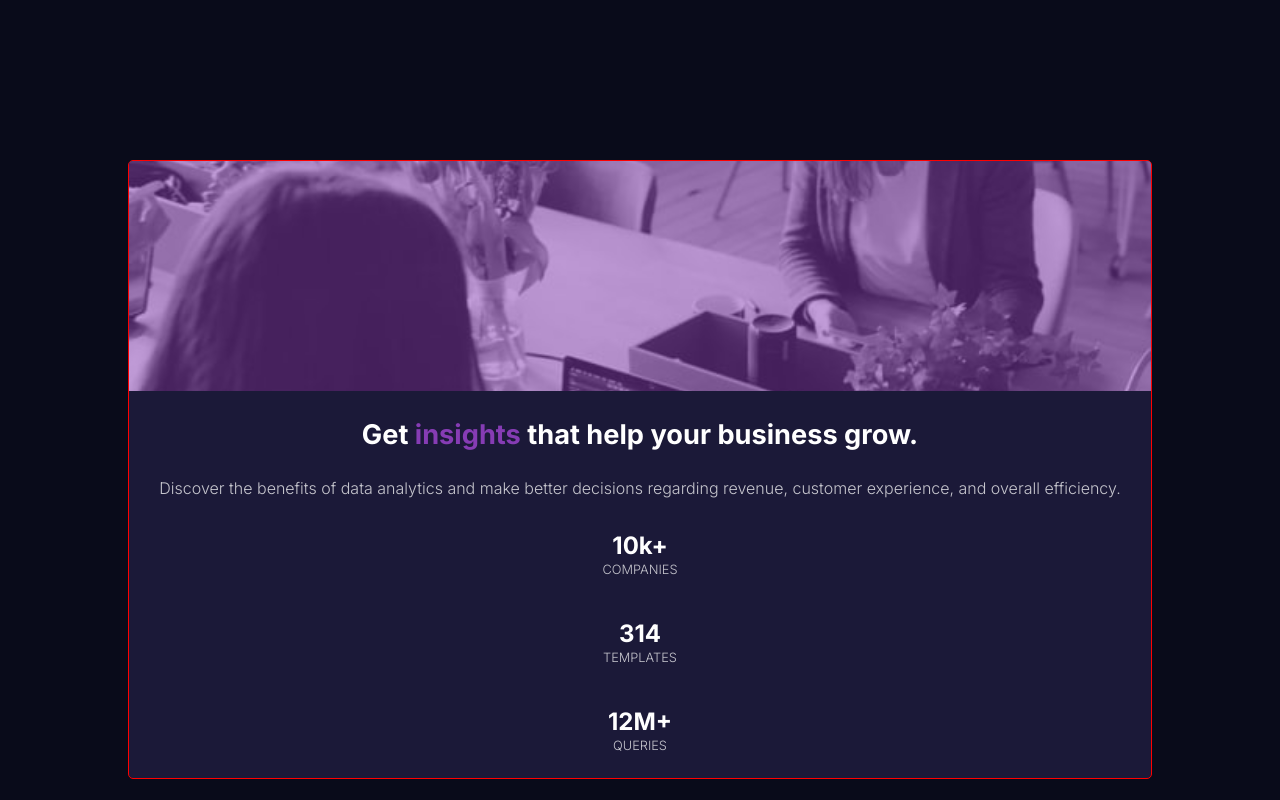
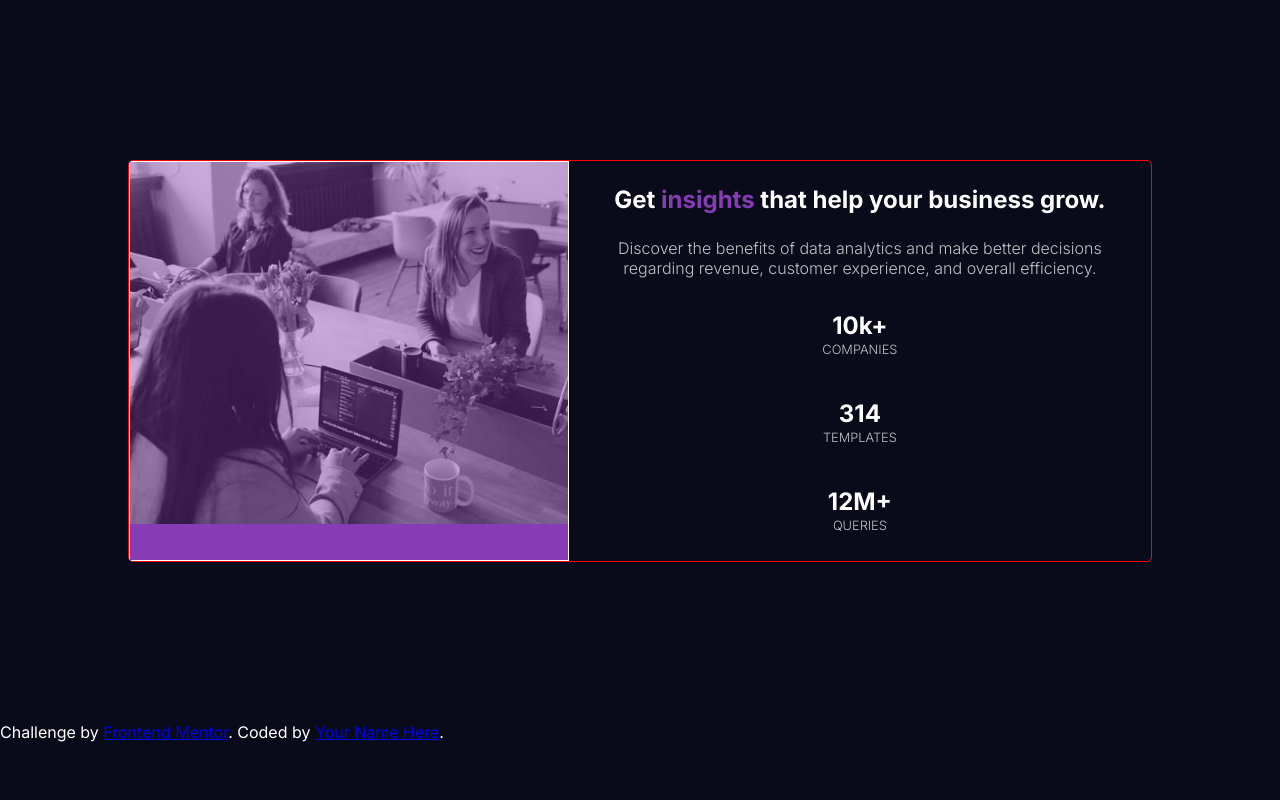
Before and after one commit to indigorose/stats_preview_card, a plain HTML site: page index.html in a window 1280 px wide. Shown: the top 800 px of the page. Drawn offline with Linux system fonts and the light colour scheme.

Commit message:
Fixing desktop imaging

```diff
--- a/index.html
+++ b/index.html
@@ -58,7 +58,7 @@
 			</div>
 		</main>
 
-		<div class="attribution">
+		<div class="attribution footer">
 			Challenge by
 			<a
 				href="https://www.frontendmentor.io?ref=challenge"
--- a/style.css
+++ b/style.css
@@ -71,32 +71,24 @@ body {
 	overflow: hidden;
 	display: flex;
 	flex-direction: column;
-	background-color: var(--color-2);
 }
 
-.card-image {
+.image {
+	background: var(--color-3);
+	overflow: hidden;
+	padding: 0;
+	height: 219px;
+}
+
+.image-header-mobile {
 	width: 100%;
-	height: 230px;
-	background: url(./images/image-header-mobile.jpg);
-	background-size: cover;
-	background-position: center;
-	display: flex;
-	position: relative;
+	object-fit: cover;
+	opacity: 0.6;
+	overflow: hidden;
 }
 
 .image-header-desktop {
 	display: none;
-}
-.image {
-	display: none;
-}
-
-.card-image:before {
-	content: '';
-	background: var(--color-3);
-	width: 100%;
-	opacity: 0.5;
-	transition: 0.5s ease;
 }
 
 .card-title {
@@ -145,5 +137,38 @@ body {
 	white-space: pre;
 }
 
+.footer {
+	color: white;
+}
+
 @media (min-width: 750px) {
+	.card {
+		display: grid;
+		grid-auto-flow: column;
+		grid-auto-rows: 1fr;
+	}
+
+	.image-header-mobile {
+		display: none;
+	}
+
+	.image {
+		border: 1px solid white;
+		background: var(--color-3);
+		overflow: hidden;
+		padding: 0;
+		width: 100%;
+		height: 400px;
+	}
+
+	.image-header-desktop {
+		display: block;
+		width: 100%;
+		object-fit: cover;
+		opacity: 0.6;
+	}
+
+	.card-title {
+		font-size: 1.5rem;
+	}
 }
```
